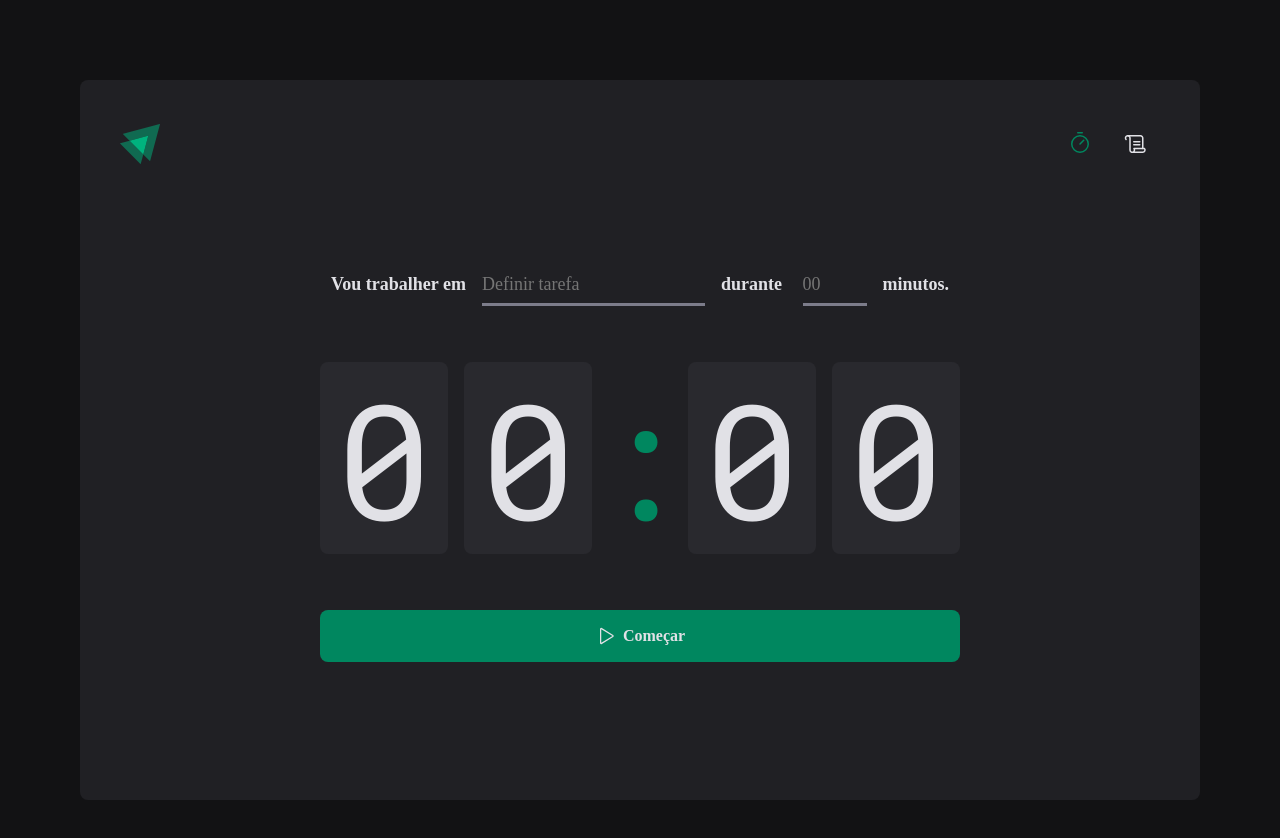
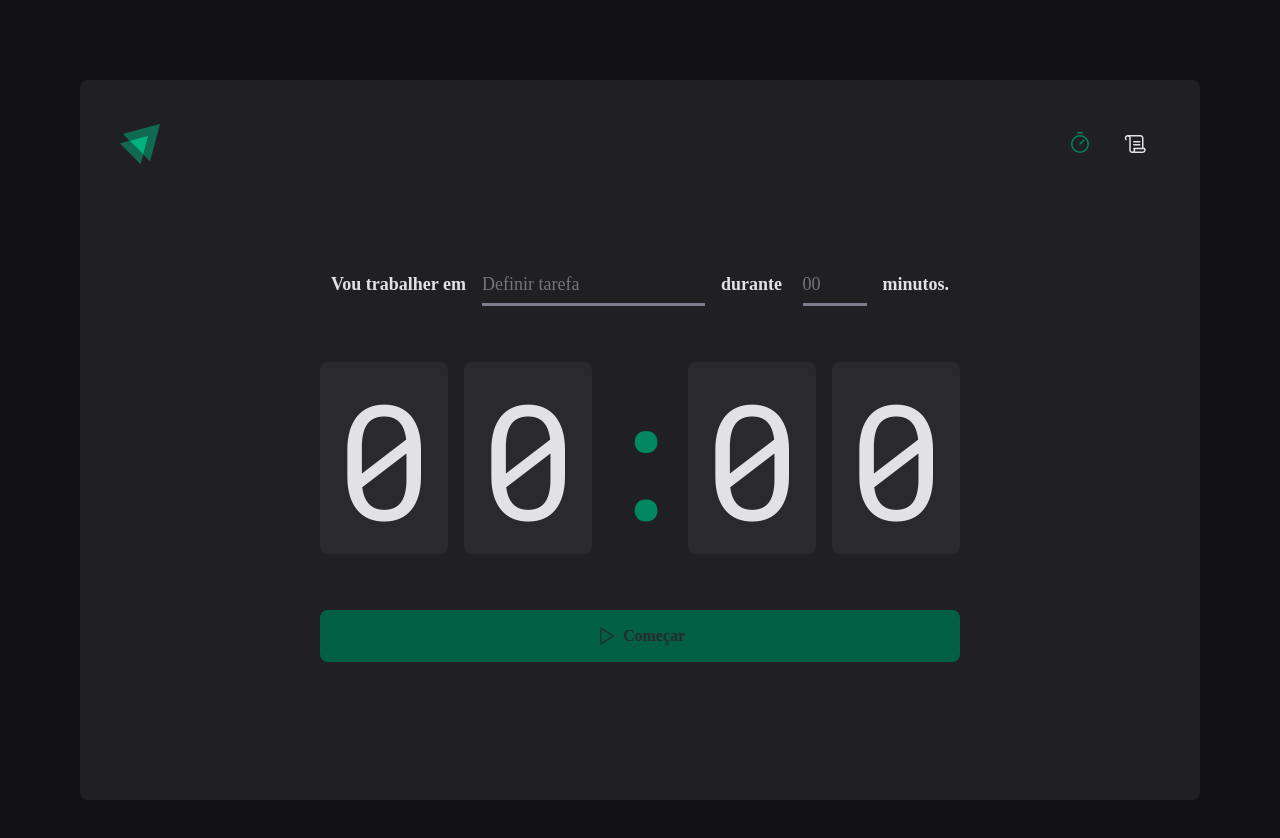
Before and after one commit to ReinaldoARamos/Ignite_Timer, a React (Vite) app: page / in a window 1280 px wide. Shown: the top 838 px of the page. Built offline with nearby package versions, Linux system fonts and the light colour scheme.

Commit message:
criando um estado que armazena os dados em tempo real, usando isso para alterar a cor do botão, deixando ele disabled

```diff
--- a/src/pages/History/index.tsx
+++ b/src/pages/History/index.tsx
@@ -1,7 +1,7 @@
-import { HistoryContainer, HistoryList, StatusColor } from "./styles";
+import { HistoryContainer, HistoryList, StatusColor } from './styles'
 
 export function History() {
-  return(
+  return (
     <HistoryContainer>
       <h1>Meu histórico</h1>
 
--- a/src/pages/History/styles.ts
+++ b/src/pages/History/styles.ts
@@ -54,7 +54,7 @@ th{
             padding-left: 1.5rem;
          }
      }
-    }
+
 
 
 `
--- a/src/pages/Home/index.tsx
+++ b/src/pages/Home/index.tsx
@@ -1,4 +1,5 @@
 import { Play } from 'phosphor-react'
+import { useState } from 'react'
 import {
   CountdownContainer,
   FormContainer,
@@ -10,19 +11,25 @@ import {
 } from '../Home/styles'
 
 export function Home() {
+  const [task, setTask] = useState('')
+
   return (
     <HomeContainer>
       <form>
         <FormContainer>
           <div>
-
             <label htmlFor="task">Vou trabalher em</label>
-            <TaskInput id="task" list="task-suggestgions" placeholder="Definir tarefa  " />
+            <TaskInput
+              id="task"
+              list="task-suggestgions"
+              placeholder="Definir tarefa  "
+              onChange={(e) => setTask(e.target.value)}
+              value={task}
+            />
             <datalist id="task-suggestgions">
               <option value="projeto 1"></option>
               <option value="projeto 1"></option>
               <option value="projeto 1"></option>
-
             </datalist>
 
             <label htmlFor="minutesAmount">durante </label>
@@ -47,7 +54,7 @@ export function Home() {
           <span>0</span>
         </CountdownContainer>
 
-        <StartCountDownButton>
+        <StartCountDownButton disabled={!task}>
           <Play size={20} id="teste" />
           Começar
         </StartCountDownButton>
--- a/src/pages/Home/styles.ts
+++ b/src/pages/Home/styles.ts
@@ -73,7 +73,7 @@ export const StartCountDownButton = styled.button`
   color: ${(props) => props.theme['gray-100']};
   transition: 0.2s;
 
-  &:hover {
+  &:disabled {
     background-color: ${(props) => props.theme['green-700']};
     color: ${(props) => props.theme['gray-700']};
     #teste {
@@ -107,14 +107,13 @@ const BaseInput = styled.input`
   }
 `
 export const TaskInput = styled(BaseInput)`
-flex: 1;
+  flex: 1;
 
-&::-webkit-calendar-picker-indicator {
-  display: none !important
-}
+  &::-webkit-calendar-picker-indicator {
+    display: none !important;
+  }
 `
 
 export const MinutesAmount = styled(BaseInput)`
-width: 4rem;
-
+  width: 4rem;
 `
```
Also changed, not shown: 1 other file (tests, documents, lock files or other folders). Lines whose indentation alone changed are shown as unchanged.
